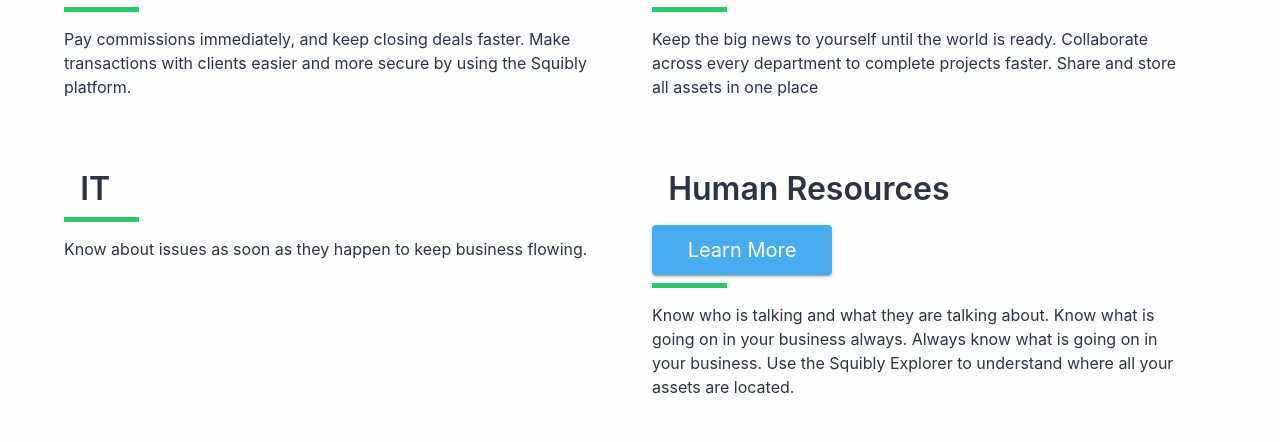
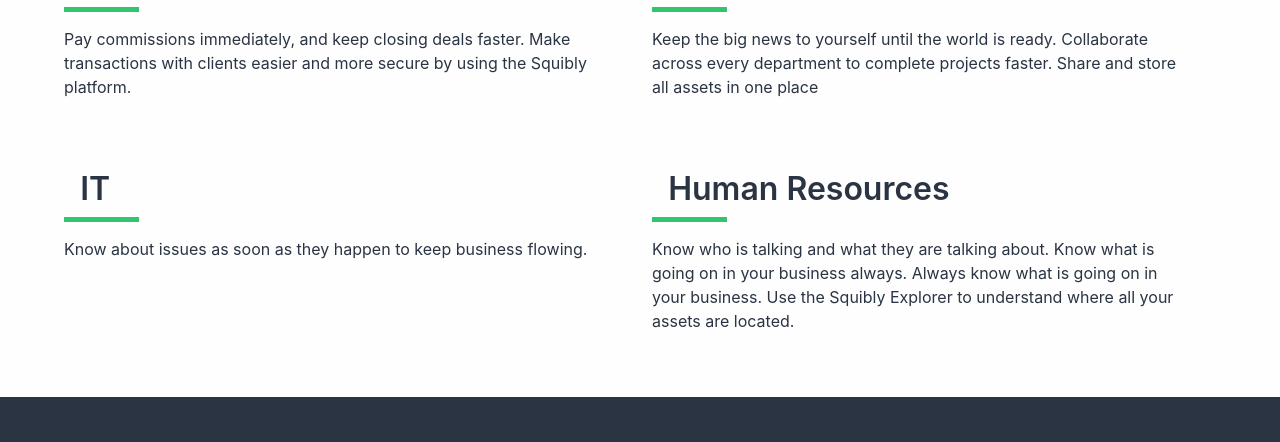
Before and after one commit to chubbymaus/squiblyBulma, a Gatsby site: page / in a window 1280 px wide. Shown: the part 2268-2710 px from the top of the page. Built offline with nearby package versions, Linux system fonts and the light colour scheme; Gatsby itself is replaced by a stand-in of ours; what @fortawesome/pro-regular-svg-icons would draw is missing.

Commit message:
removed button that was in error

```diff
--- a/src/components/Home/Advantage.js
+++ b/src/components/Home/Advantage.js
@@ -106,7 +106,7 @@
                                     &nbsp;
                                    Human Resources
                                 </div>
-                                                        <a href="#jumbotron"><div className="is-info jumbotron-button button shadowed is-medium"> Learn More</div></a>
+
                                 <hr/>
                                 <div className="content">
                                     <p>Know who is talking and what they are talking about. Know what is going on in your business always. Always know what is going on in your business. Use the Squibly Explorer to understand where all your assets are located.</p>
```
